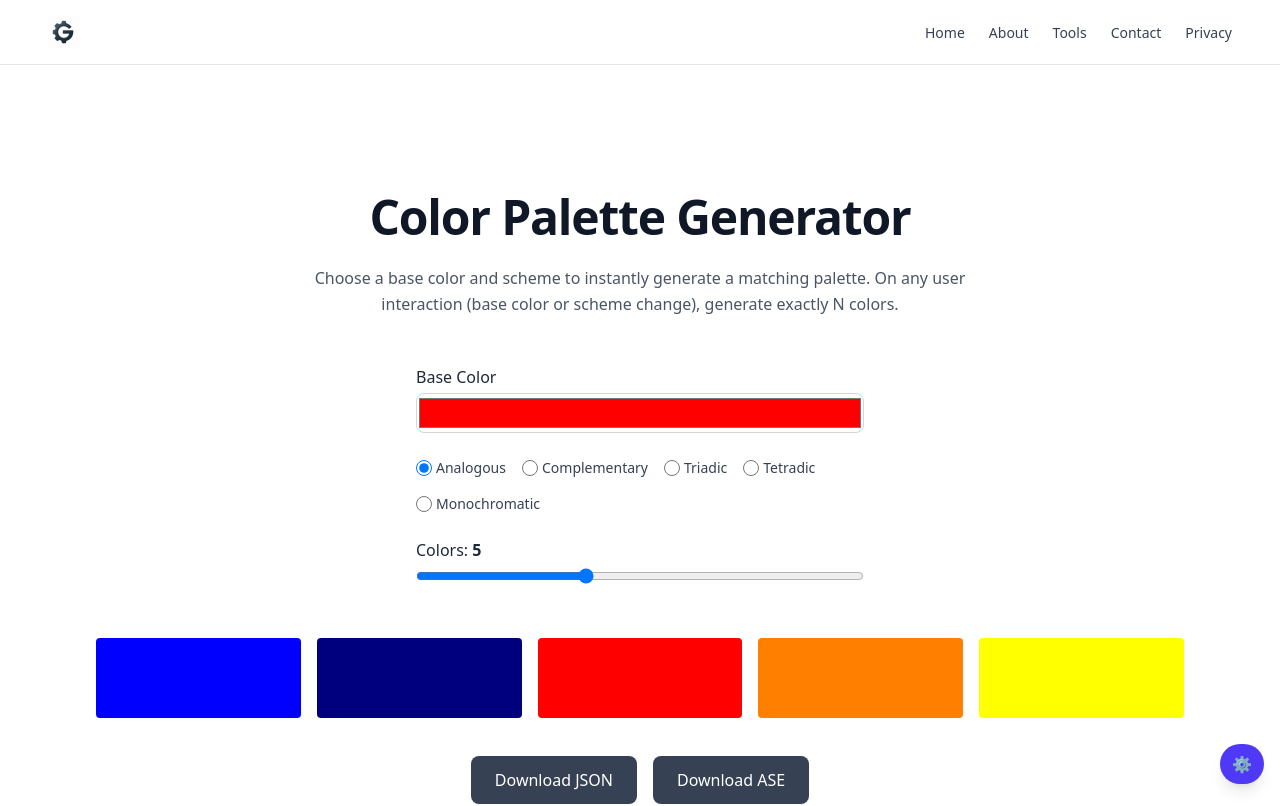
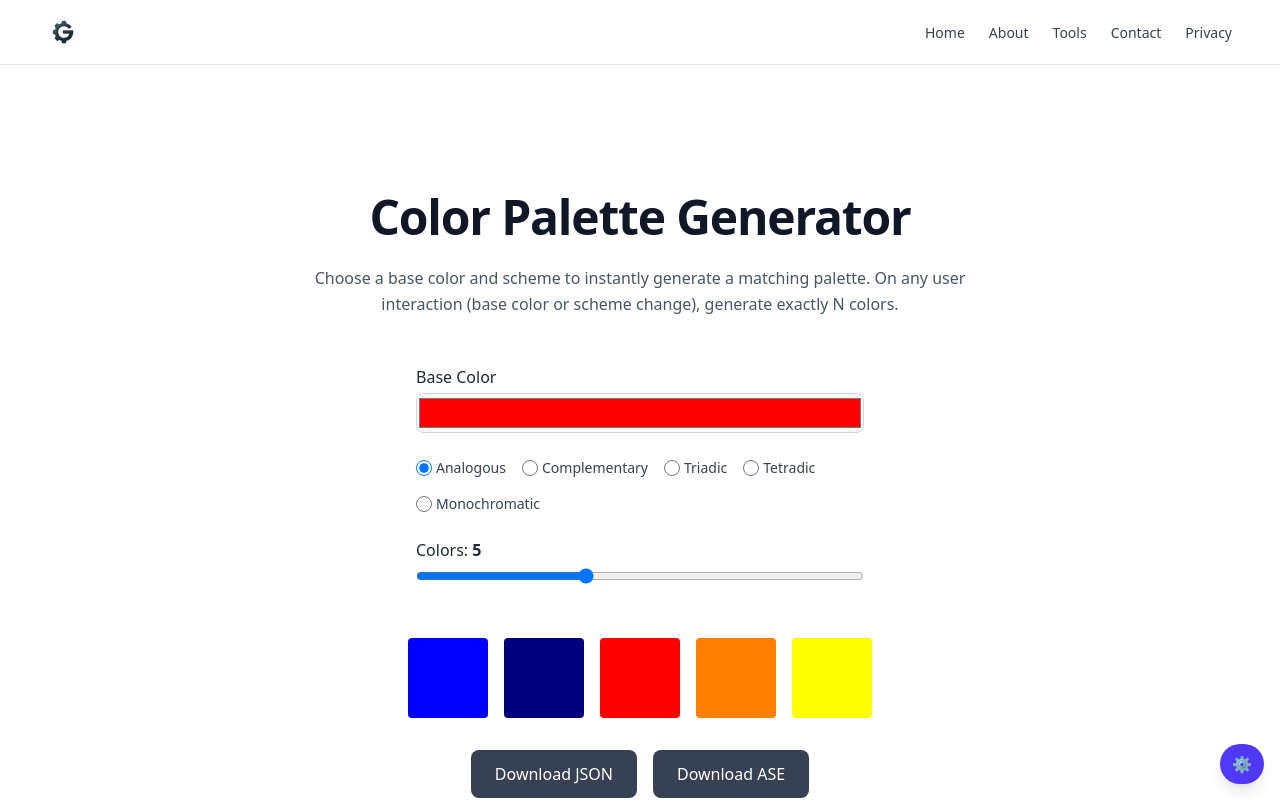
Before and after one commit to tahir-ozcan/gearizen, a Next.js app: page /tools/color-palette-generator in a window 1280 px wide. Shown: the top 806 px of the page. Built offline with nearby package versions, Linux system fonts and the light colour scheme.

Commit message:
Ensure palette generator maintains swatch count

```diff
--- a/app/tools/color-palette-generator/color-palette-generator-client.tsx
+++ b/app/tools/color-palette-generator/color-palette-generator-client.tsx
@@ -18,19 +18,17 @@ import {
 } from "@/lib/color-conversion";
 
 export default function ColorPaletteGeneratorClient() {
-  const [color, setColor] = useState("#ff0000");
+  const [baseColor, setBaseColor] = useState("#ff0000");
   const [scheme, setScheme] = useState<PaletteScheme>("analogous");
   const [count, setCount] = useState(5);
-  const [palette, setPalette] = useState<string[]>(generatePalette("#ff0000"));
+  const [palette, setPalette] = useState<string[]>(() =>
+    generatePalette("#ff0000", "analogous", 5),
+  );
   const [downloadUrl, setDownloadUrl] = useState<string | null>(null);
 
   useEffect(() => {
-    try {
-      setPalette(generatePalette(color, scheme, count));
-    } catch {
-      setPalette([]);
-    }
-  }, [color, scheme, count]);
+    setPalette(generatePalette(baseColor, scheme, count));
+  }, [baseColor, scheme, count]);
 
   useEffect(() => {
     return () => {
@@ -39,7 +37,7 @@ export default function ColorPaletteGeneratorClient() {
   }, [downloadUrl]);
 
   const handleColor = (e: ChangeEvent<HTMLInputElement>) => {
-    setColor(e.target.value);
+    setBaseColor(e.target.value);
   };
 
   const downloadJson = () => {
@@ -93,12 +91,12 @@ export default function ColorPaletteGeneratorClient() {
           <Input
             id="base-color"
             type="color"
-            value={color}
+            value={baseColor}
             onChange={handleColor}
             className="h-10 p-0"
           />
         </div>
-        <div className="flex flex-wrap gap-4">
+        <fieldset className="flex flex-wrap gap-4" aria-label="Color scheme">
           <label className="flex items-center space-x-1">
             <input
               type="radio"
@@ -154,7 +152,7 @@ export default function ColorPaletteGeneratorClient() {
             />
             <span className="text-sm text-gray-700">Monochromatic</span>
           </label>
-        </div>
+        </fieldset>
         <div>
           <label
             htmlFor="count"
@@ -169,24 +167,25 @@ export default function ColorPaletteGeneratorClient() {
             max={10}
             value={count}
             onChange={(e) => setCount(Number(e.target.value))}
+            aria-label="Number of colors"
             className="w-full"
           />
         </div>
       </div>
       {palette.length > 0 && (
-        <ul className="mt-12 grid gap-4 grid-cols-2 sm:grid-cols-3 md:grid-cols-5">
+        <div className="mt-12 flex flex-wrap justify-center gap-4">
           {palette.map((hex) => {
             const rgb = hexToRgb(hex)!;
             const hsl = rgbToHsl(rgb);
             return (
-              <li key={hex} className="group text-center">
-                <button
-                  type="button"
+              <div
+                key={hex}
+                role="button"
+                aria-label={`Color ${hex}`}
                 onClick={() => navigator.clipboard.writeText(hex)}
-                  className="swatch relative w-full h-20 rounded focus:outline-none focus:ring-2 focus:ring-indigo-500"
+                className="group swatch relative w-20 h-20 rounded focus:outline-none focus:ring-2 focus:ring-indigo-500"
                 style={{ backgroundColor: hex }}
               >
-                  <span className="sr-only">Copy {hex}</span>
                 <div className="absolute inset-0 hidden flex-col items-center justify-center bg-white/80 text-xs font-mono group-hover:flex group-focus:flex">
                   <span>{hex}</span>
                   <span>{formatRgb(rgb)}</span>
@@ -195,11 +194,10 @@ export default function ColorPaletteGeneratorClient() {
                     Copy
                   </span>
                 </div>
-                </button>
-              </li>
+              </div>
             );
           })}
-        </ul>
+        </div>
       )}
       <div className="mt-8 flex flex-wrap justify-center gap-4">
         <button type="button" onClick={downloadJson} className="btn-secondary">
```
Also changed, not shown: 2 other files (tests, documents, lock files or other folders). Lines whose indentation alone changed are shown as unchanged.
